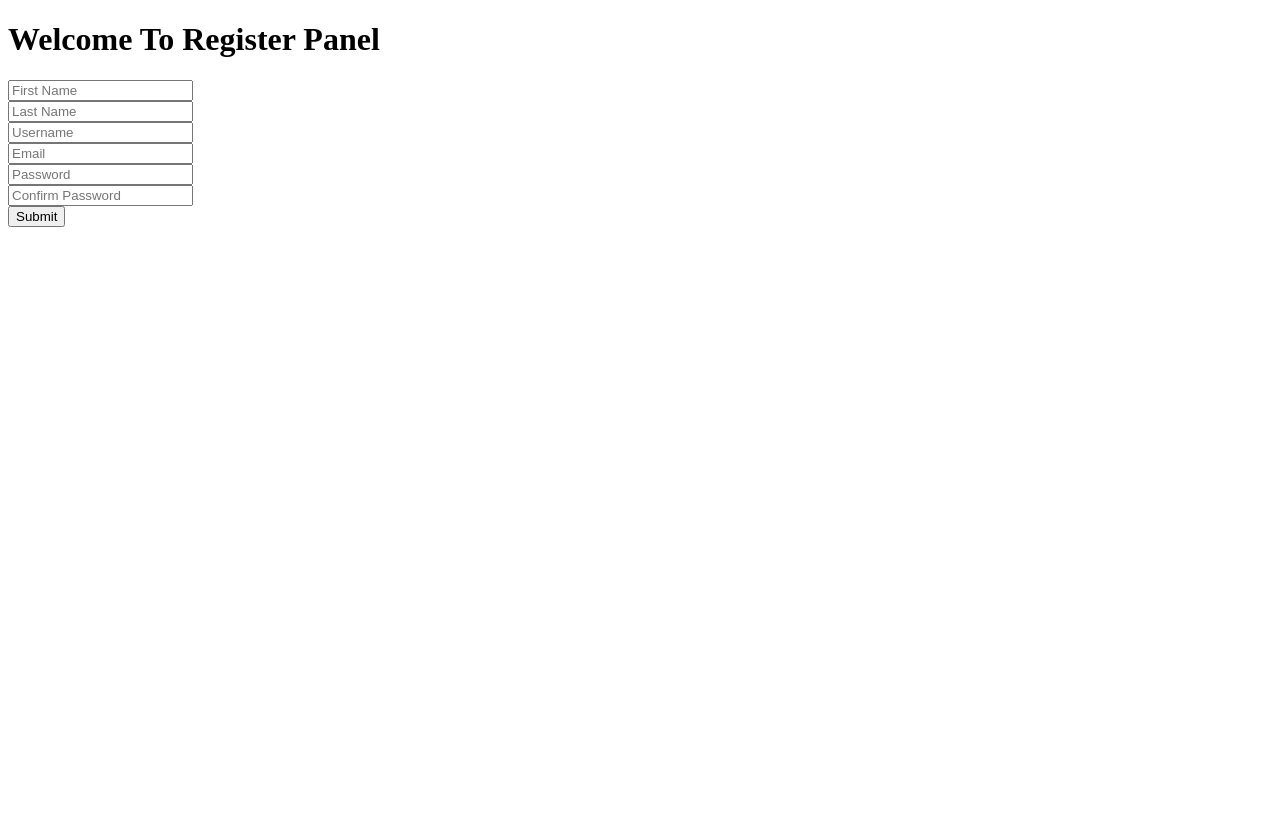
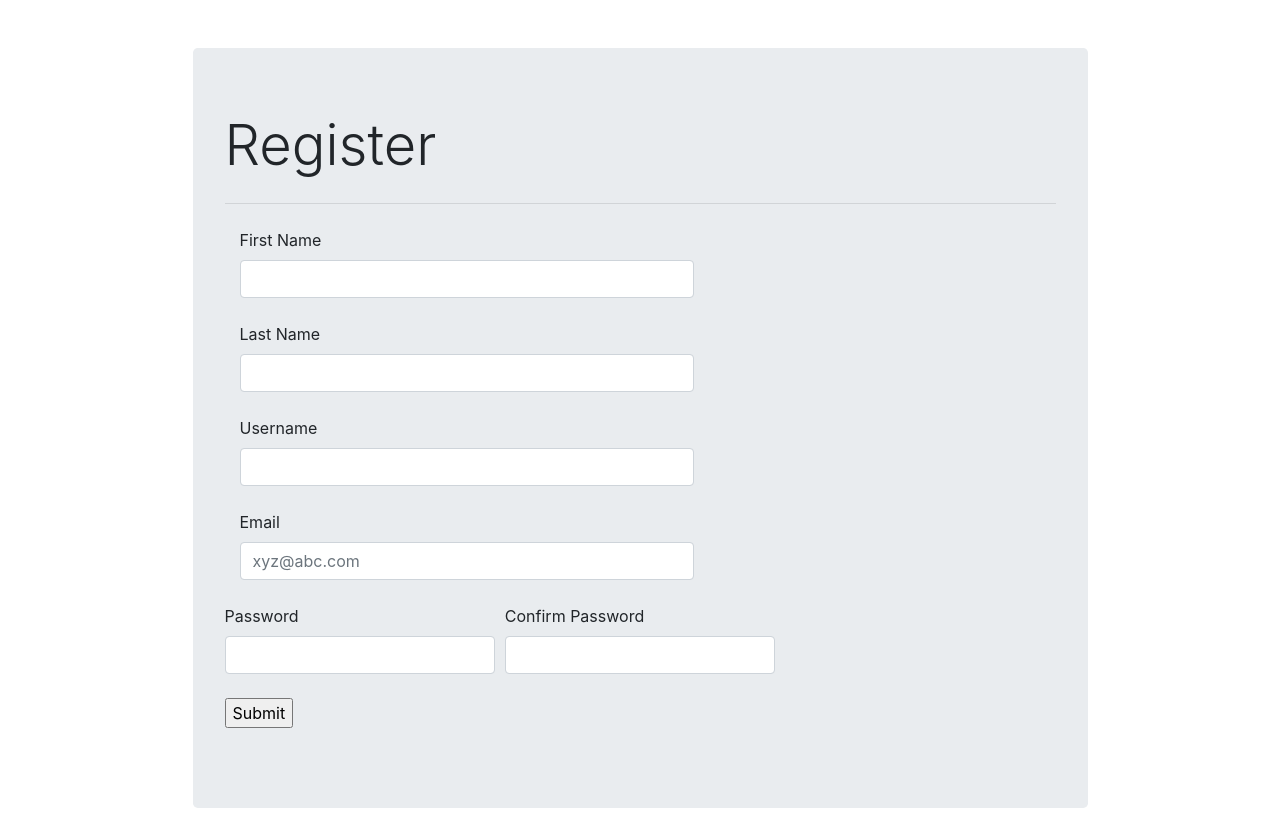
Before and after one commit to Diwaz/Basic_y2k, a Django app: page /accounts/register in a window 1280 px wide. Before the commit the page ends 227 px from the top, so only its background shows below. Run offline with Django 3.2, Linux system fonts and the light colour scheme; some libraries are stand-ins or nearby versions.

Commit message:
design done till the last progress
session in yet to done

```diff
--- a/todo/templates/register.html
+++ b/todo/templates/register.html
@@ -5,29 +5,65 @@
     <meta charset="UTF-8">
     <meta name="viewport" content="width=device-width, initial-scale=1.0">
     <title>Document</title>
+    <link rel=" stylesheet " href="https://stackpath.bootstrapcdn.com/bootstrap/4.4.1/css/bootstrap.min.css " integrity="sha384-Vkoo8x4CGsO3+Hhxv8T/Q5PaXtkKtu6ug5TOeNV6gBiFeWPGFN9MuhOf23Q9Ifjh " crossorigin="anonymous ">
+    <link rel="stylesheet" href="https://cdnjs.cloudflare.com/ajax/libs/font-awesome/5.13.0/css/all.min.css">
 </head>
 
 <body>
-    <h1>Welcome To Register Panel</h1>
+    <script src="https://code.jquery.com/jquery-3.4.1.slim.min.js" integrity="sha384-J6qa4849blE2+poT4WnyKhv5vZF5SrPo0iEjwBvKU7imGFAV0wwj1yYfoRSJoZ+n" crossorigin="anonymous"></script>
+    <script src="https://cdn.jsdelivr.net/npm/popper.js@1.16.0/dist/umd/popper.min.js" integrity="sha384-Q6E9RHvbIyZFJoft+2mJbHaEWldlvI9IOYy5n3zV9zzTtmI3UksdQRVvoxMfooAo" crossorigin="anonymous"></script>
+    <script src="https://stackpath.bootstrapcdn.com/bootstrap/4.4.1/js/bootstrap.min.js" integrity="sha384-wfSDF2E50Y2D1uUdj0O3uMBJnjuUD4Ih7YwaYd1iqfktj0Uod8GCExl3Og8ifwB6" crossorigin="anonymous"></script>
+    <div class="container">
+        <div class="col-md-10 offset-md-1 mt-5">
+            <div class="jumbotron">
+                <h1 class="display-4">Register</h1>
+                <hr class="my-4">
                 <form action="register" method="POST" autocomplete="off">
                     {% csrf_token %}
-        <input type="text" name="first_name" placeholder="First Name"><br>
-        <input type="text" name="last_name" placeholder="Last Name"><br>
-        <input type="text" name="username" placeholder="Username"><br>
-        <input type="email" name="email" placeholder="Email"><br>
-        <input type="password" name="password1" placeholder="Password"><br>
-        <input type="password" name="password2" placeholder="Confirm Password"><br>
+                    <div class="form-group">
+                        <div class="col-md-7">
+                            <label for="exampleInputEmail1">First Name</label>
+                            <input type="text" name="first_name" class='form-control'><br>
+                        </div>
+                        <div class="col-md-7">
+                            <label for="exampleInputEmail1">Last Name</label>
+                            <input type="text" name="last_name" class='form-control'><br>
+                        </div>
+                        <div class="col-md-7">
+                            <label for="exampleInputEmail1">Username</label>
+                            <input type="text" name="username" class='form-control'><br>
+                        </div>
+                        <div class="col-md-7">
+                            <label for="exampleInputEmail1">Email</label>
+                            <input type="email" name="email" placeholder="xyz@abc.com" class='form-control'><br>
+                        </div>
+                        <div class="form-row">
+                            <div class="col-md-4">
+                                <label for="exampleInputEmail1">Password</label>
+                                <input type="password" name="password1" class='form-control'><br>
+                            </div>
+                            <div class="col-md-4">
+                                <label for="exampleInputEmail1">Confirm Password</label>
+                                <input type="password" name="password2" class='form-control'><br>
+                            </div>
+                        </div>
                         <input type="submit">
 
                 </form>
+                </div>
                 <div>
                     {% for message in messages %}
-        <p>
+                    <p style='color:red'>
 
                         {{ message }}
                     </p>
                     {% endfor %}
                 </div>
+            </div>
+        </div>
+    </div>
+
+
 </body>
 
 </html>
```
Also changed, not shown: todo/templates/login.html (+32 -7 lines), todo/templates/random.txt (added). Lines whose indentation alone changed are shown as unchanged.
